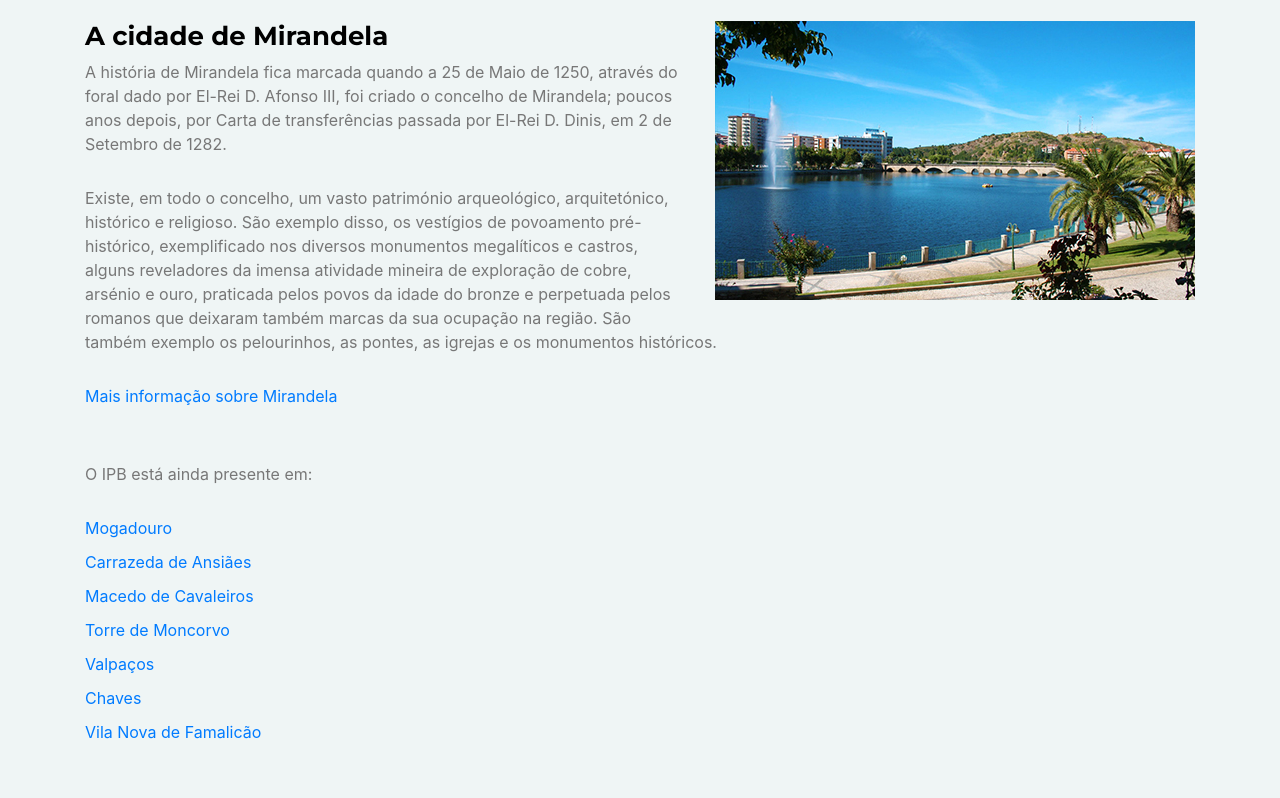
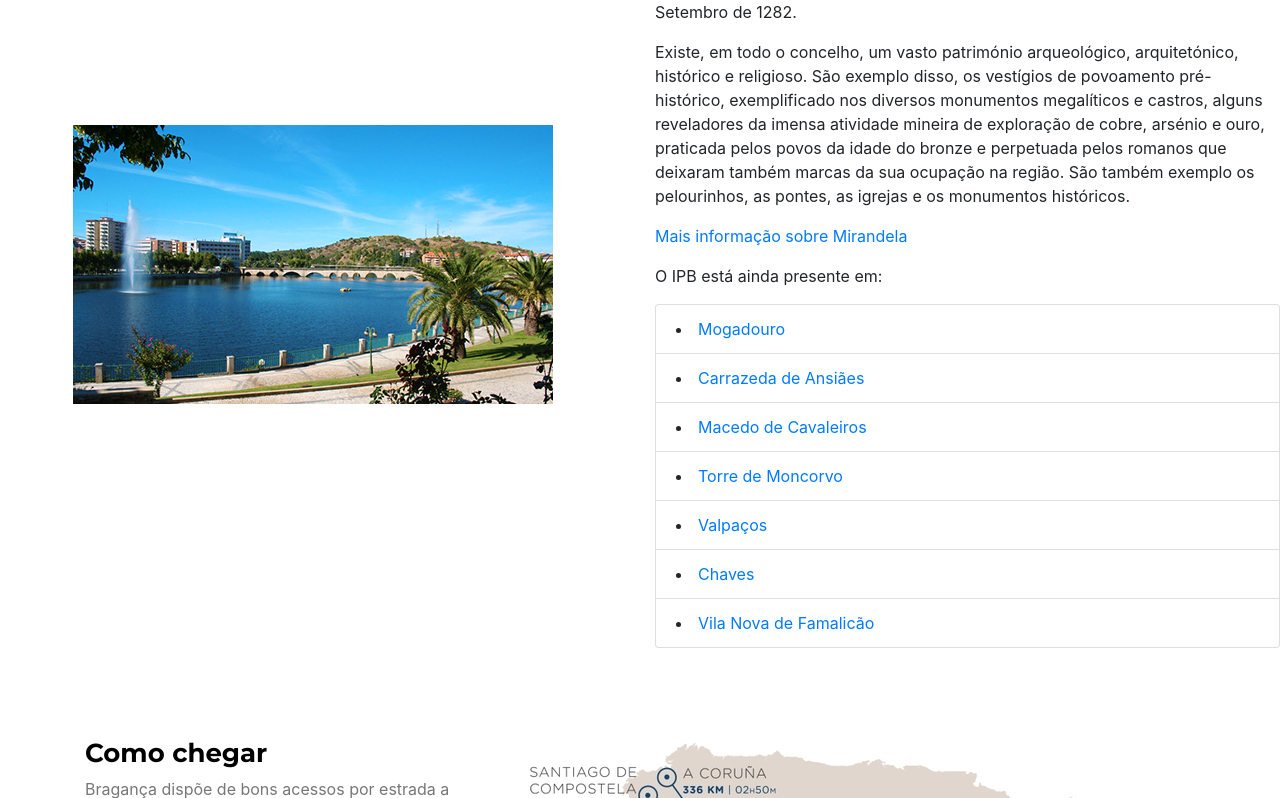
Before and after one commit to a37547/Mentoring-Academy---front-end, a React (Create React App) app: page /boasvindas in a window 1280 px wide. Shown: the part 5262-6060 px from the top of the page. Built offline with nearby package versions, Linux system fonts and the light colour scheme.

Commit message:
braganca component from boas vindas page is now implemented with react-bootstrap

```diff
--- a/src/components/boas-vindas/boas-vindas-braganca/boas-vindas-braganca.css
+++ /dev/null
@@ -1,67 +0,0 @@
-#braganca {
-  overflow: hidden;
-}
-
-#braganca .features-row {
-  padding: 60px 0 30px 0;
-}
-
-.section-bg {
-  background: #eff5f5;
-}
-
-#braganca p {
-  line-height: 24px;
-  color: #777;
-  margin-bottom: 30px;
-}
-
-#braganca .advanced-feature-img-left {
-  max-width: 100%;
-  float: left;
-  padding: 0 30px 30px 0;
-}
-
-#braganca h2 {
-  font-size: 26px;
-  font-weight: 700;
-  color: #000;
-}
-
-#braganca .advanced-feature-img-right {
-  max-width: 100%;
-  float: right;
-  padding: 0 0 30px 30px;
-}
-
-#braganca ul {
-  list-style: none;
-  padding: 0;
-}
-
-#braganca ul li {
-  padding-bottom: 10px;
-}
-
-#braganca i {
-  font-size: 20px;
-  padding-right: 4px;
-  color: #92278f;
-}
-
-#braganca i {
-  color: #666666;
-  font-size: 64px;
-  transition: 0.5s;
-  float: left;
-  padding: 0 15px 0px 0;
-  line-height: 1;
-}
-
-#braganca i:before {
-  background: #92278f;
-  background: linear-gradient(45deg, #92278f 0%, #92278f 100%);
-  background-clip: border-box;
-  -webkit-background-clip: text;
-  -webkit-text-fill-color: transparent;
-}
--- a/src/components/boas-vindas/boas-vindas-braganca/boas-vindas-braganca.jsx
+++ b/src/components/boas-vindas/boas-vindas-braganca/boas-vindas-braganca.jsx
@@ -1,47 +1,37 @@
 import React from "react";
 import braganca from "../../../assets/braganca.jpg";
 import mirandela from "../../../assets/mirandela.jpg";
+import { Row, Image, Col, ListGroup } from "react-bootstrap";
 
 const Braganca = () => {
   return (
-    <section id="braganca">
-      <div className="features-row section-bg">
-        <div className="container">
-          <div className="row">
-            <div className="col-12">
-              <div
-                className="wow fadeInLeft"
-                //style="visibility: hidden; animation-name: none;"
-              >
-                <p></p>
-                <img
-                  className="advanced-feature-img-left"
-                  src={braganca}
-                  alt=""
-                />
-                <p></p>
+    <React.Fragment>
+      <Row className="d-flex align-items-center">
+        <Col xs={12} md={6} className="d-flex justify-content-center">
+          <Image fluid src={braganca} alt="" />
+        </Col>
+        <Col xs={12} md={6}>
           <h2>A cidade de Bragança</h2>
 
           <p>
-                  Em Bragança, existe uma vasta oferta cultural onde a
-                  arquitetura contemporânea convive com manifestações culturais
-                  ancestrais, como os desfiles de caretos e os museus expõem
-                  tanto a herança etnográfica da região como as últimas criações
-                  de artistas consagrados.
+            Em Bragança, existe uma vasta oferta cultural onde a arquitetura
+            contemporânea convive com manifestações culturais ancestrais, como
+            os desfiles de caretos e os museus expõem tanto a herança
+            etnográfica da região como as últimas criações de artistas
+            consagrados.
           </p>
           <p>
-                  Os novos alunos do IPB recebem no ato matrícula, por gentiliza
-                  do Município de Bragança, do Exército Português e da Direção
-                  Geral da Cultura do Norte, um Bilhete Único que lhe dá acesso
-                  às principais infraestruturas culturais de Bragança e que
-                  poderão usar desde a chegada até ao final do ano.
+            Os novos alunos do IPB recebem no ato matrícula, por gentiliza do
+            Município de Bragança, do Exército Português e da Direção Geral da
+            Cultura do Norte, um Bilhete Único que lhe dá acesso às principais
+            infraestruturas culturais de Bragança e que poderão usar desde a
+            chegada até ao final do ano.
           </p>
           <p>
-                  Para conhecer a cultura, patrímónio e natureza da cidade de
-                  Bragança consultar a seguinte página:
+            Para conhecer a cultura, patrímónio e natureza da cidade de Bragança
+            consultar a seguinte página:
           </p>
           <p>
-                  {" "}
             <a
               href="https://www.cm-braganca.pt/pages/302"
               target="_blank"
@@ -51,35 +41,32 @@ const Braganca = () => {
               Mais informação sobre Bragança
             </a>
           </p>
-                <p></p>
-                <img
-                  className="advanced-feature-img-right"
-                  src={mirandela}
-                  alt=""
-                />
-                <p></p>
-
+        </Col>
+      </Row>
+      <Row className="d-flex align-items-center">
+        <Col xs={12} md={6} className="d-flex justify-content-center">
+          <Image fluid src={mirandela} alt="" />
+        </Col>
+        <Col xs={12} md={6}>
           <h2>A cidade de Mirandela</h2>
           <p>
-                  A história de Mirandela fica marcada quando a 25 de Maio de
-                  1250, através do foral dado por El-Rei D. Afonso III, foi
-                  criado o concelho de Mirandela; poucos anos depois, por Carta
-                  de transferências passada por El-Rei D. Dinis, em 2 de
-                  Setembro de 1282.
+            A história de Mirandela fica marcada quando a 25 de Maio de 1250,
+            através do foral dado por El-Rei D. Afonso III, foi criado o
+            concelho de Mirandela; poucos anos depois, por Carta de
+            transferências passada por El-Rei D. Dinis, em 2 de Setembro de
+            1282.
           </p>
           <p>
             Existe, em todo o concelho, um vasto património arqueológico,
             arquitetónico, histórico e religioso. São exemplo disso, os
-                  vestígios de povoamento pré-histórico, exemplificado nos
-                  diversos monumentos megalíticos e castros, alguns reveladores
-                  da imensa atividade mineira de exploração de cobre, arsénio e
-                  ouro, praticada pelos povos da idade do bronze e perpetuada
-                  pelos romanos que deixaram também marcas da sua ocupação na
-                  região. São também exemplo os pelourinhos, as pontes, as
-                  igrejas e os monumentos históricos.
+            vestígios de povoamento pré-histórico, exemplificado nos diversos
+            monumentos megalíticos e castros, alguns reveladores da imensa
+            atividade mineira de exploração de cobre, arsénio e ouro, praticada
+            pelos povos da idade do bronze e perpetuada pelos romanos que
+            deixaram também marcas da sua ocupação na região. São também exemplo
+            os pelourinhos, as pontes, as igrejas e os monumentos históricos.
           </p>
           <p>
-                  {" "}
             <a
               href="http://www.visitmirandela.com/pages/1003"
               target="_blank"
@@ -89,9 +76,9 @@ const Braganca = () => {
               Mais informação sobre Mirandela
             </a>
           </p>
-                <br />
           <p>O IPB está ainda presente em:</p>
-                <ul>
+          <ListGroup>
+            <ListGroup.Item>
               <li>
                 <i className="ion-android-checkmark-circle"></i>
                 <a
@@ -102,6 +89,8 @@ const Braganca = () => {
                   Mogadouro
                 </a>
               </li>
+            </ListGroup.Item>
+            <ListGroup.Item>
               <li>
                 <i className="ion-android-checkmark-circle"></i>
                 <a
@@ -112,6 +101,8 @@ const Braganca = () => {
                   Carrazeda de Ansiães
                 </a>
               </li>
+            </ListGroup.Item>
+            <ListGroup.Item>
               <li>
                 <i className="ion-android-checkmark-circle"></i>
                 <a
@@ -122,6 +113,8 @@ const Braganca = () => {
                   Macedo de Cavaleiros
                 </a>
               </li>
+            </ListGroup.Item>
+            <ListGroup.Item>
               <li>
                 <i className="ion-android-checkmark-circle"></i>
                 <a
@@ -132,6 +125,8 @@ const Braganca = () => {
                   Torre de Moncorvo
                 </a>
               </li>
+            </ListGroup.Item>
+            <ListGroup.Item>
               <li>
                 <i className="ion-android-checkmark-circle"></i>
                 <a
@@ -142,6 +137,8 @@ const Braganca = () => {
                   Valpaços
                 </a>
               </li>
+            </ListGroup.Item>
+            <ListGroup.Item>
               <li>
                 <i className="ion-android-checkmark-circle"></i>
                 <a
@@ -152,6 +149,8 @@ const Braganca = () => {
                   Chaves
                 </a>
               </li>
+            </ListGroup.Item>
+            <ListGroup.Item>
               <li>
                 <i className="ion-android-checkmark-circle"></i>
                 <a
@@ -162,13 +161,11 @@ const Braganca = () => {
                   Vila Nova de Famalicão
                 </a>
               </li>
-                </ul>
-              </div>
-            </div>
-          </div>
-        </div>
-      </div>
-    </section>
+            </ListGroup.Item>
+          </ListGroup>
+        </Col>
+      </Row>
+    </React.Fragment>
   );
 };
 
--- a/src/components/boas-vindas/boas-vindas.jsx
+++ b/src/components/boas-vindas/boas-vindas.jsx
@@ -7,7 +7,6 @@ import OIPB from "./boas-vindas-oipb/boas-vindas-oipb";
 import Faq from "./boas-vindas-faq/boas-vindas-faq";
 import Capacitacao from "./boas-vindas-capacitacao/boas-vindas-capacitacao";
 import Braganca from "./boas-vindas-braganca/boas-vindas-braganca";
-import "./boas-vindas-braganca/boas-vindas-braganca.css";
 import ComoChegar from "./boas-vindas-comochegar/boas-vindas-comochegar";
 import "./boas-vindas-comochegar/boas-vindas-comochegar.css";
 import Matriculas from "./boas-vindas-matriculas/boas-vindas-matriculas";
```
Lines whose indentation alone changed are shown as unchanged.
